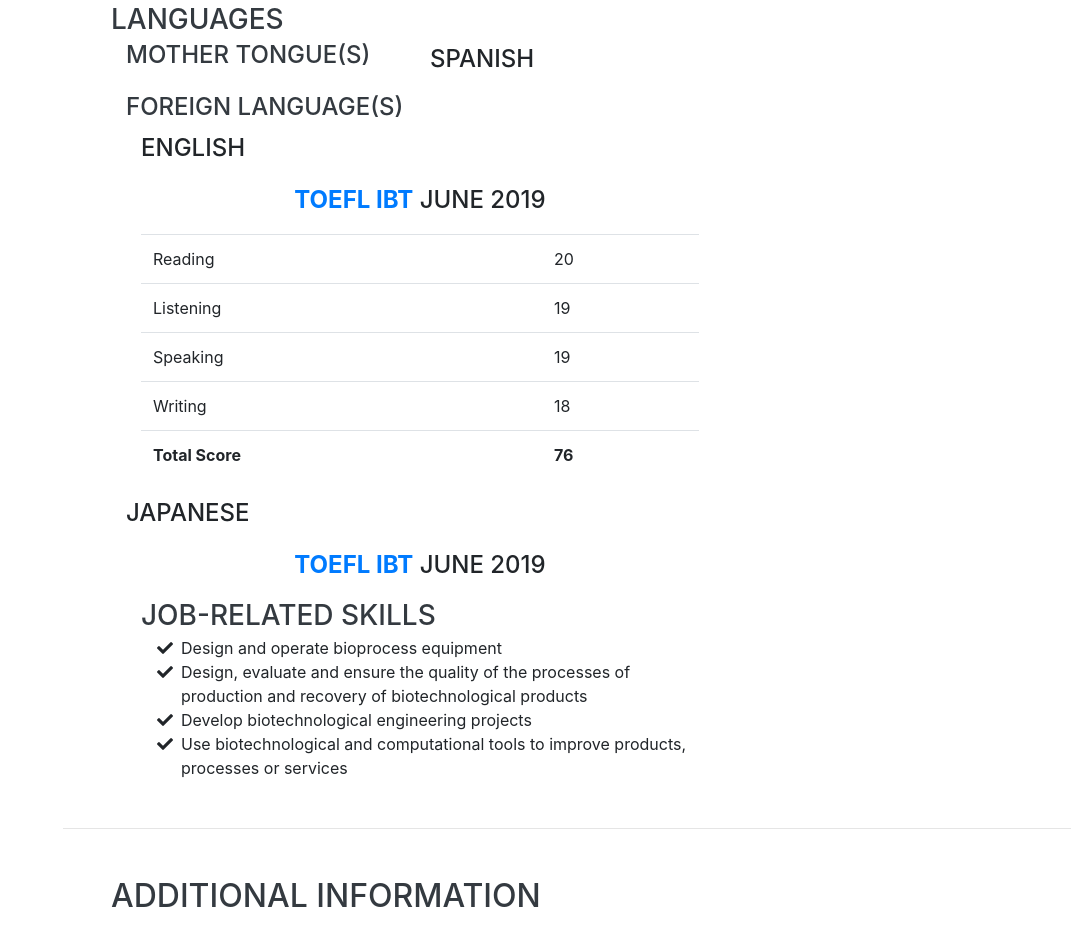
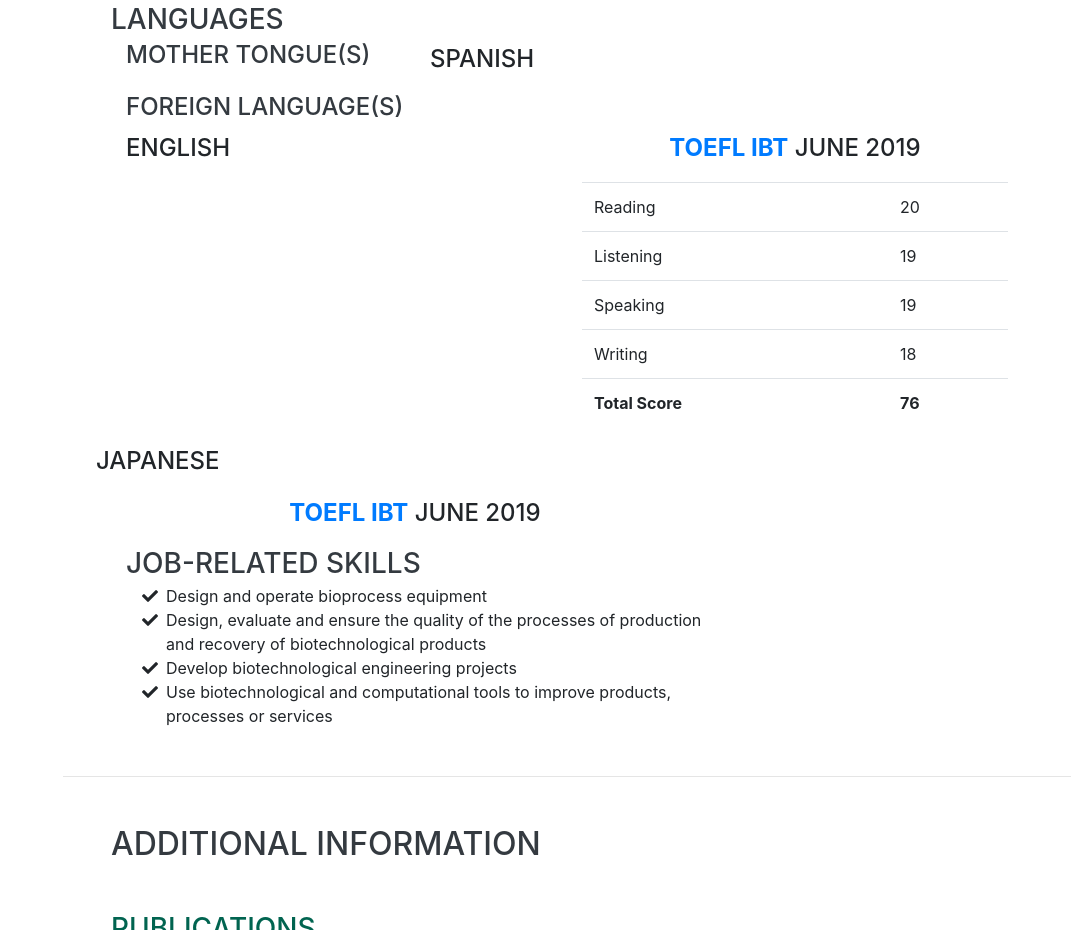
Before and after one commit to luznieto/cv-luznieto, a website with bundled scripts: page index.html in a window 1280 px wide. Shown: the part 2910-3840 px from the top of the page, without its empty margins (209-1280 px from the left). Built offline with nearby package versions, Linux system fonts and the light colour scheme; files whose address does not match are found by name; a web font is replaced by a local one.

Commit message:
🚡🐔 Checkpoint ./index.html:6228823/4950

```diff
--- a/index.html
+++ b/index.html
@@ -226,10 +226,11 @@
               <div class="col">
                 <h4>Foreign language(s)</h4>
               <div/>
-                <div class="col-4">
+              <div class="row">
+                <div class="col">
                   <div class="subheading mb-3">English</div>
                 </div>
-              <div class="col-8">
+                <div class="col">
                   <p align="center" class="subheading mb-3"><a href="https://cdn.glitch.com/7a9d554a-ee69-4e49-a300-c5bdf294536e%2FTOEFL%20ibt.pdf?v=1571618391486"><b>TOEFL iBT</b></a> June 2019</p>
                   <table class="table">
                     <tbody>
@@ -256,7 +257,8 @@
                     </tbody>
                   </table>
                 </div>
-
+              <div/>
+              <div class=row>
               <div class="subheading mb-3">Japanese</div>
             </div>
             <div class="col-8">
```
Lines whose indentation alone changed are shown as unchanged.
